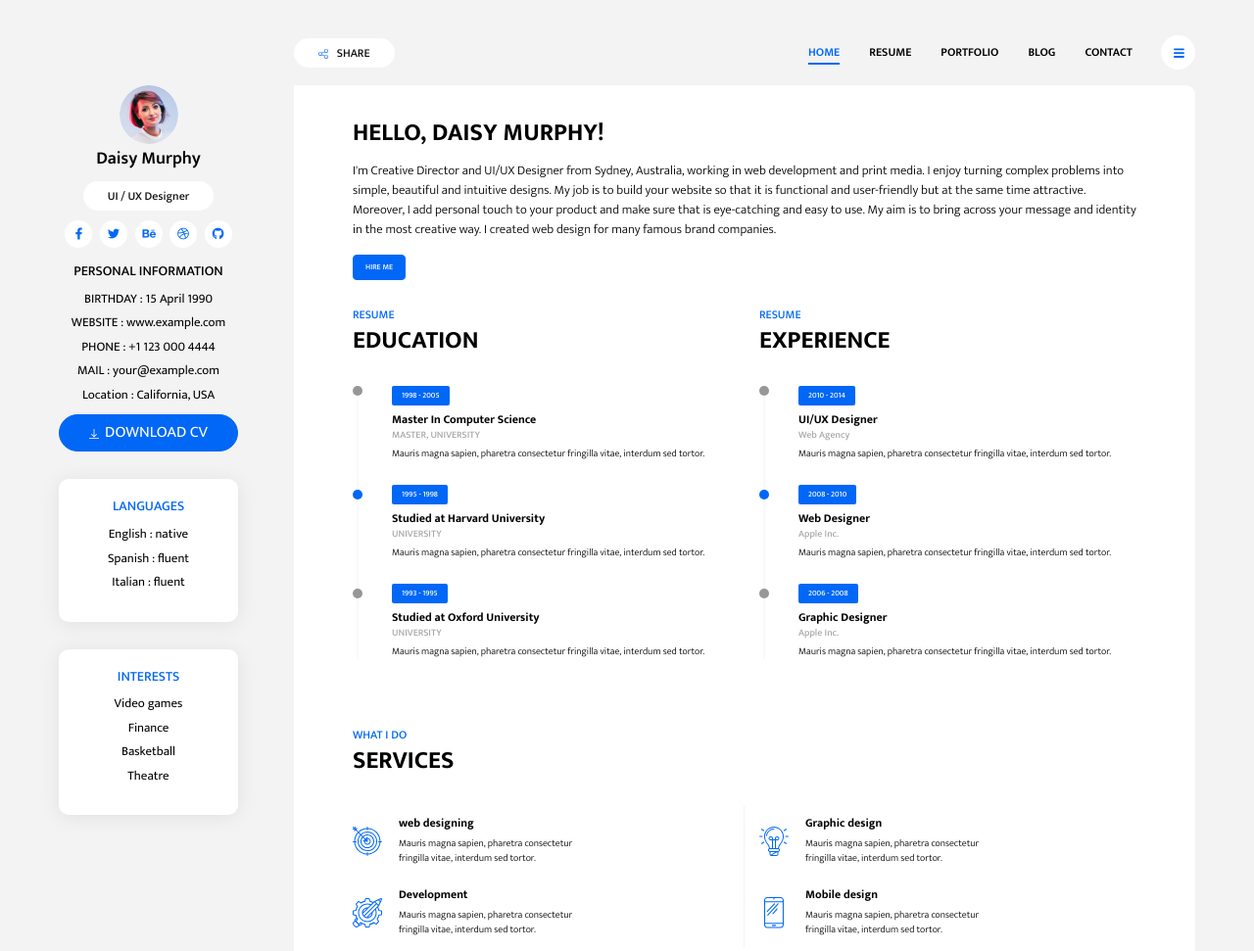
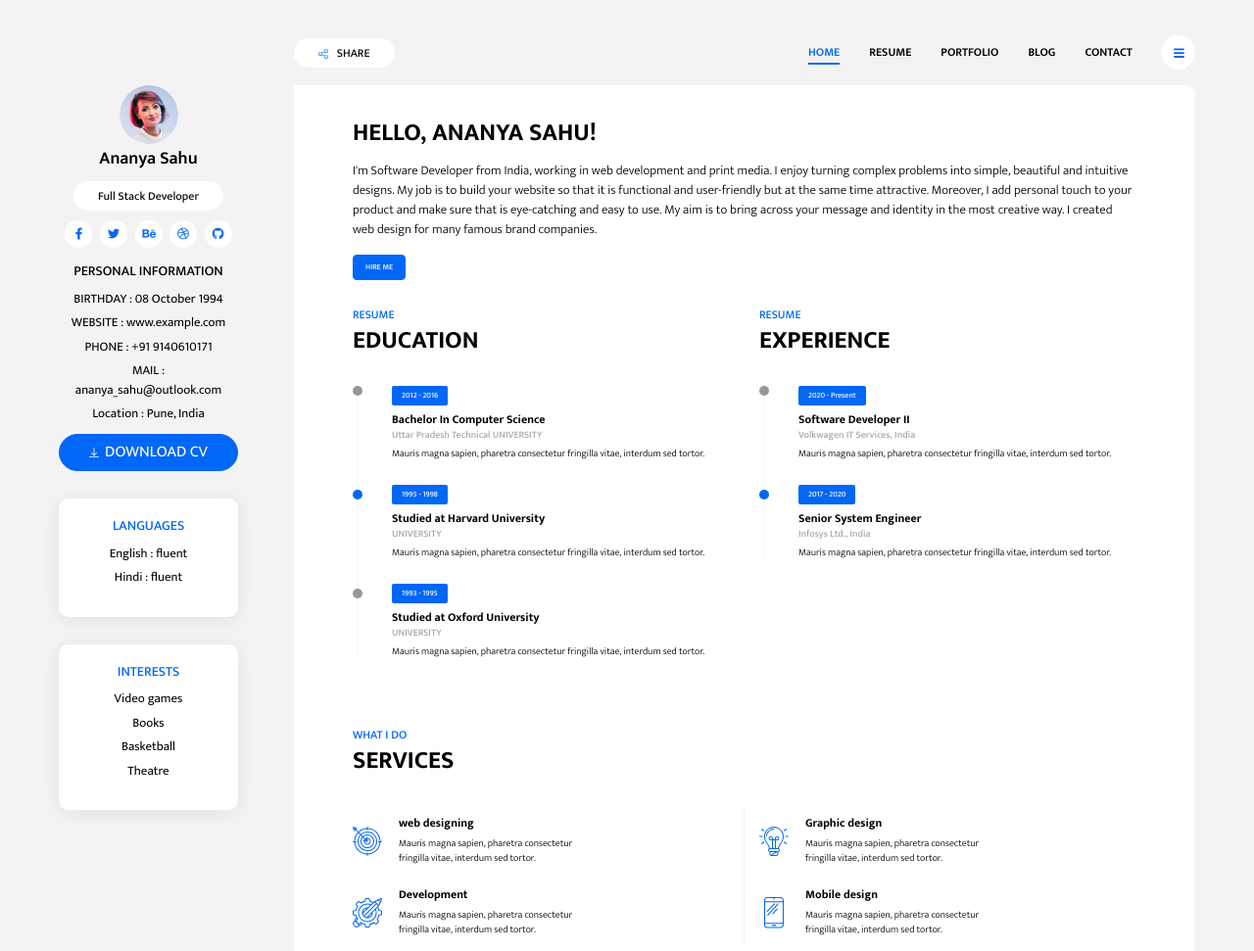
Before and after one commit to NiranjanKumbhar/AnnaPortfolio, a website: page index.html in a window 1280 px wide. Shown: the top 971 px of the page at 98% size. Drawn offline with Linux system fonts and the light colour scheme.

Commit message:
Experience update

```diff
--- a/index.html
+++ b/index.html
@@ -30,9 +30,9 @@
             <div class="profile-img-wrapper">
                 <img src="assets/images/Profile.png" alt="profile">
             </div>
-            <h1 class="profile-name">Daisy Murphy</h1>
+            <h1 class="profile-name">Ananya Sahu</h1>
             <div class="text-center">
-                <span class="badge badge-white badge-pill profile-designation">UI / UX Designer</span>
+                <span class="badge badge-white badge-pill profile-designation">Full Stack Developer</span>
             </div>
             <nav class="social-links">
                 <a href="#!" class="social-link"><i class="fab fa-facebook-f"></i></a>
@@ -44,11 +44,11 @@
             <div class="widget">
                 <h5 class="widget-title">personal information</h5>
                 <div class="widget-content">
-                    <p>BIRTHDAY : 15 April 1990</p>
+                    <p>BIRTHDAY : 08 October 1994</p>
                     <p>WEBSITE : www.example.com</p>
-                    <p>PHONE : +1 123 000 4444</p>
-                    <p>MAIL : your@example.com</p>
-                    <p>Location : California, USA</p>
+                    <p>PHONE : +91 9140610171</p>
+                    <p>MAIL : ananya_sahu@outlook.com</p>
+                    <p>Location : Pune, India</p>
                     <button class="btn btn-download-cv btn-primary rounded-pill"> <img src="assets/images/download.svg" alt="download"
                         class="btn-img">DOWNLOAD CV </button>
                 </div>
@@ -57,9 +57,8 @@
                 <div class="card-body">
                     <div class="widget-content">
                         <h5 class="widget-title card-title">LANGUAGES</h5>
-                        <p>English : native</p>
-                        <p>Spanish : fluent</p>
-                        <p>Italian : fluent</p>
+                        <p>English : fluent</p>
+                        <p>Hindi : fluent</p>
                     </div>
                 </div>
             </div>
@@ -68,7 +67,7 @@
                     <div class="widget-content">
                         <h5 class="widget-title card-title">INTERESTS</h5>
                         <p>Video games</p>
-                        <p>Finance</p>
+                        <p>Books</p>
                         <p>Basketball</p>
                         <p>Theatre</p>
                     </div>
@@ -77,8 +76,8 @@
         </aside>
         <main>
             <section class="intro-section">
-                <h2 class="section-title">Hello, Daisy Murphy!</h2>
-                <p>I'm Creative Director and UI/UX Designer from Sydney, Australia, working in web development and print
+                <h2 class="section-title">Hello, Ananya Sahu!</h2>
+                <p>I'm Software Developer from India, working in web development and print
                     media. I enjoy turning complex problems into simple, beautiful and intuitive designs. My job is to
                     build your website so that it is functional and user-friendly but at the same time attractive.
                     Moreover, I add personal touch to your product and make sure that is eye-catching and easy to use.
@@ -93,9 +92,9 @@
                         <h2 class="section-title">EDUCATION</h2>
                         <ul class="time-line">
                             <li class="time-line-item">
-                                <span class="badge badge-primary">1998 - 2005</span>
-                                <h6 class="time-line-item-title">Master In Computer Science</h6>
-                                <p class="time-line-item-subtitle">MASTER, UNIVERSITY</p>
+                                <span class="badge badge-primary">2012 - 2016</span>
+                                <h6 class="time-line-item-title">Bachelor In Computer Science</h6>
+                                <p class="time-line-item-subtitle">Uttar Pradesh Technical UNIVERSITY</p>
                                 <p class="time-line-item-content">Mauris magna sapien, pharetra consectetur fringilla
                                     vitae, interdum sed tortor.</p>
                             </li>
@@ -122,31 +121,23 @@
                         <h2 class="section-title">Experience</h2>
                         <ul class="time-line">
                             <li class="time-line-item">
-                                <span class="badge badge-primary">2010 - 2014</span>
-                                <h6 class="time-line-item-title">UI/UX Designer</h6>
-                                <p class="time-line-item-subtitle">Web Agency</p>
+                                <span class="badge badge-primary">2020 - Present</span>
+                                <h6 class="time-line-item-title">Software Developer II</h6>
+                                <p class="time-line-item-subtitle">Volkwagen IT Services, India</p>
                                 <p class="time-line-item-content">Mauris magna sapien, pharetra consectetur fringilla
                                     vitae, interdum sed
                                     tortor.</p>
                             </li>
                             <li class="time-line-item">
-                                <span class="badge badge-primary">2008 - 2010</span>
-                                <h6 class="time-line-item-title">Web Designer</h6>
-                                <p class="time-line-item-subtitle">Apple Inc.</p>
+                                <span class="badge badge-primary">2017 - 2020</span>
+                                <h6 class="time-line-item-title">Senior System Engineer</h6>
+                                <p class="time-line-item-subtitle">Infosys Ltd., India</p>
                                 <p class="time-line-item-content">Mauris magna sapien, pharetra consectetur fringilla
                                     vitae, interdum sed
                                     tortor.
                                 </p>
                             </li>
-                            <li class="time-line-item">
-                                <span class="badge badge-primary">2006 - 2008</span>
-                                <h6 class="time-line-item-title">Graphic Designer</h6>
-                                <p class="time-line-item-subtitle">Apple Inc.</p>
-                                <p class="time-line-item-content">Mauris magna sapien, pharetra consectetur fringilla
-                                    vitae, interdum sed
-                                    tortor.
-                                </p>
-                            </li>
+
                         </ul>
                     </div>
                 </div>
```
